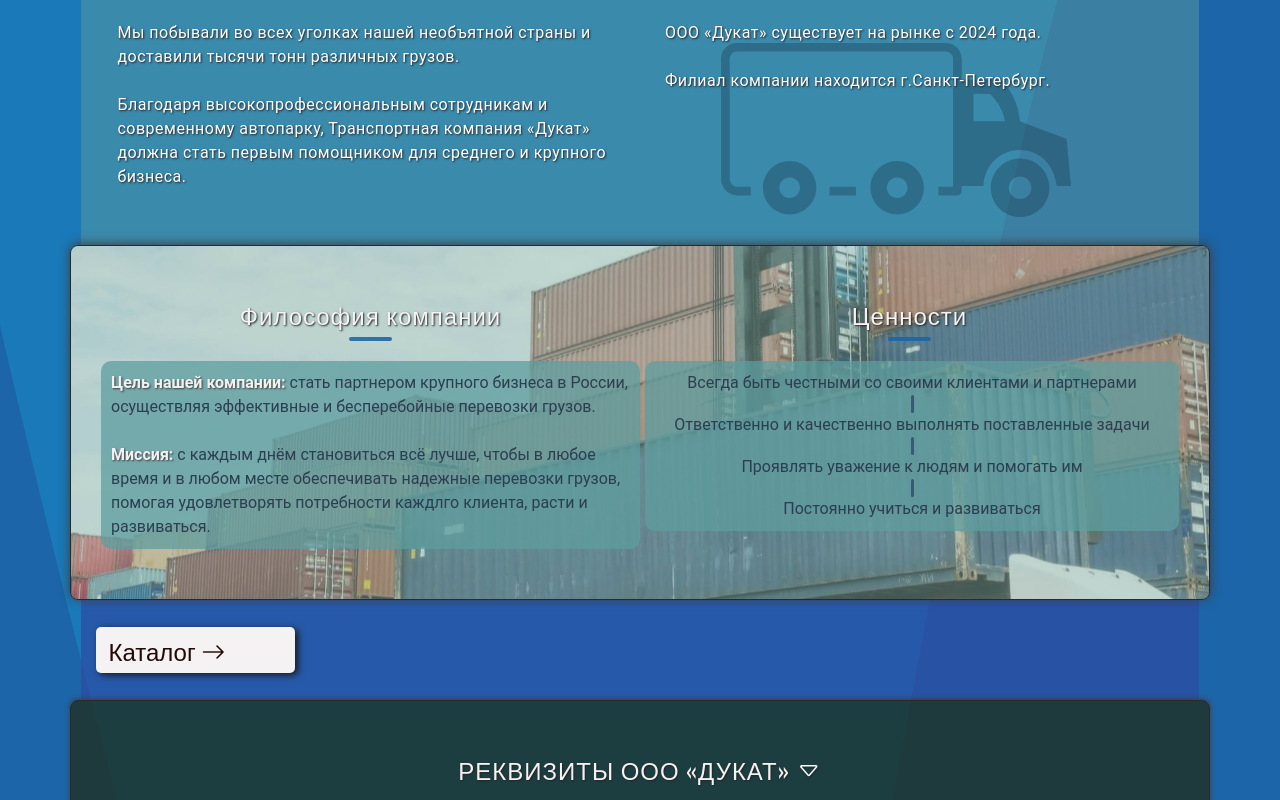
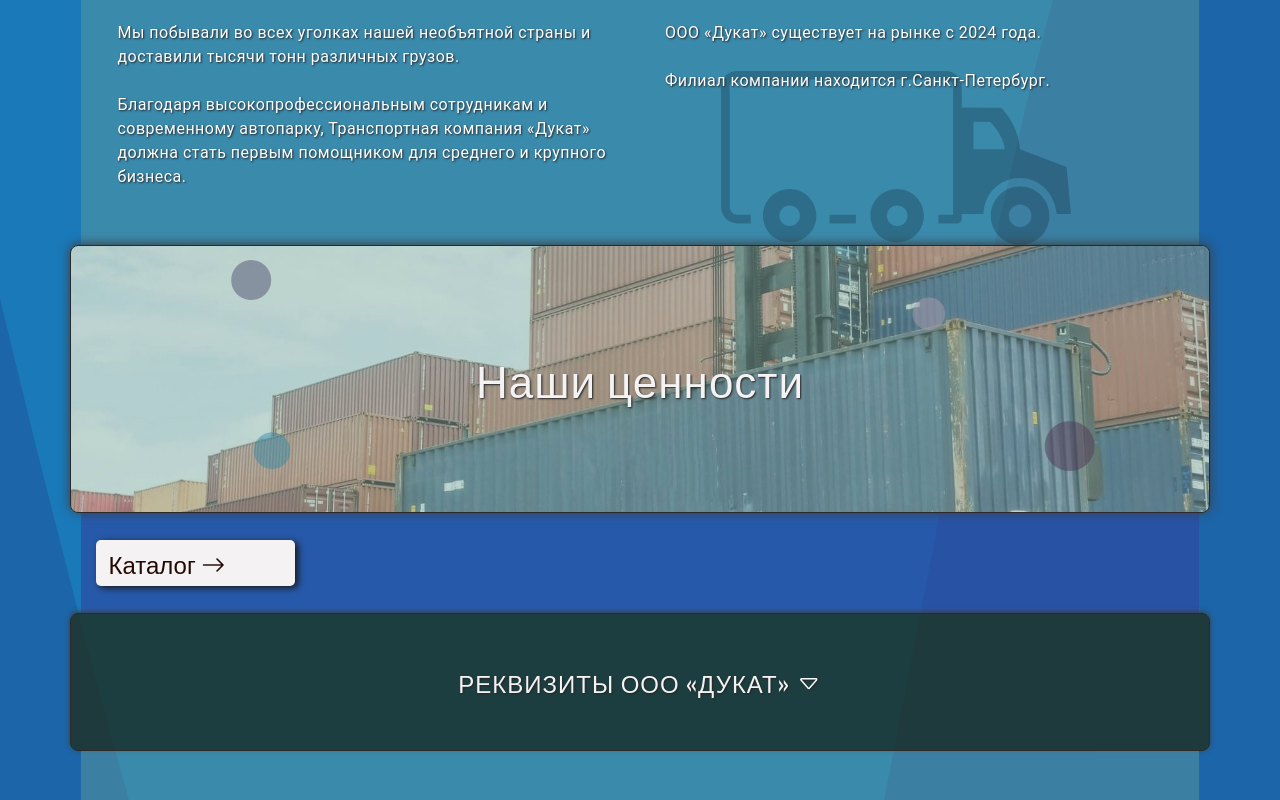
Before and after one commit to crumb789/truck, a Vue app: page / in a window 1280 px wide. Shown: the part 544-1344 px from the top of the page. Built offline with nearby package versions, Linux system fonts and the light colour scheme.

Commit message:
animation phil

```diff
--- a/src/components/AboutCompany.vue
+++ b/src/components/AboutCompany.vue
@@ -106,7 +106,7 @@ export default {
 .truckImg{
     position: absolute;
     width: 350px;
-    top: 162px;
+    top: 190px;
     z-index: -1;
     opacity: 0.2;
     // right: 110px;
--- a/src/components/PhilosophyComp.vue
+++ b/src/components/PhilosophyComp.vue
@@ -3,10 +3,22 @@
         :class="{philosophyMoveLeftTop: whereBackMove == 1, philosophyMoveRightTop: whereBackMove == 2,
             philosophyMoveRightBottom: whereBackMove == 3, philosophyMoveLeftBottom: whereBackMove == 4}">
         <ul class="philosophy-grid">
-                <li @mouseenter="whereBackMove = 1" @mouseleave="whereBackMove = 0"></li>
-                <li @mouseenter="whereBackMove = 2" @mouseleave="whereBackMove = 0"></li>
-                <li @mouseenter="whereBackMove = 3" @mouseleave="whereBackMove = 0"></li>
-                <li @mouseenter="whereBackMove = 4" @mouseleave="whereBackMove = 0"></li>
+                <li @mouseenter="whereBackMove = 1" @mouseleave="whereBackMove = 0">
+                    <i :class="{circleTop: whereBackMove == 1}"
+                    class="bi bi-circle-fill circle circle-one"></i>
+                </li>
+                <li @mouseenter="whereBackMove = 2" @mouseleave="whereBackMove = 0">
+                    <i :class="{circleTop: whereBackMove == 2}"
+                    class="bi bi-circle-fill circle circle-two"></i>
+                </li>
+                <li @mouseenter="whereBackMove = 3" @mouseleave="whereBackMove = 0">
+                    <i :class="{circleBottom: whereBackMove == 3}"
+                    class="bi bi-circle-fill circle circle-three"></i>
+                </li>
+                <li @mouseenter="whereBackMove = 4" @mouseleave="whereBackMove = 0">
+                    <i :class="{circleBottom: whereBackMove == 4}"
+                    class="bi bi-circle-fill circle circle-four"></i>
+                </li>
         </ul>
         <div class="philosophy_one">
             <div class="one_title titles">
@@ -21,11 +33,11 @@
             </div>
         </div>
         <div class="philosophy_two">
-            <div class="two_title titles">
-                Ценности
-                <div class="divider"></div>
+            <div class="two_title titles" :class="{hide: whereBackMove != 0 }">
+                Наши ценности
+                <!-- <div class="divider"></div> -->
             </div>
-            <div class="philosophy_two-content">
+            <!-- <div class="philosophy_two-content">
                 Всегда быть честными со своими клиентами и партнерами
                 <span></span>
                 Ответственно и качественно   выполнять поставленные задачи
@@ -33,6 +45,20 @@
                 Проявлять уважение к людям и помогать им
                 <span></span>
                 Постоянно учиться и развиваться
+            </div> -->
+            <div class="philosophy_two-content">
+                <div class="content-item" :class="{activeItem: whereBackMove == 1}">
+                    Всегда быть честными со своими клиентами и партнерами
+                </div>
+                <div class="content-item" :class="{activeItem: whereBackMove == 2}">
+                    Ответственно и качественно   выполнять поставленные задачи
+                </div>
+                <div class="content-item" :class="{activeItem: whereBackMove == 3}">
+                    Проявлять уважение к людям и помогать им
+                </div>
+                <div class="content-item" :class="{activeItem: whereBackMove == 4}">
+                    Постоянно учиться и развиваться
+                </div>
             </div>
         </div>
     </div>
@@ -57,7 +83,7 @@ export default {
     justify-content: space-around;
     background-color: #9ebc9fc9;
     margin: 0 auto;
-    padding: 50px 30px;
+    padding: 100px 30px;
     box-sizing: border-box;
     position: relative;
     z-index: 99;
@@ -66,12 +92,13 @@ export default {
     box-shadow: 0px -1px 11px #3e3e3e;
     // opacity: 0.8 !important;
     transition: 4s all;
+    overflow: hidden;
     &:hover{
         /* opacity: 1 !important; */
     }
     &_one{
         width: 50%;
-
+        display: none;
         &-content{
             margin-top: 20px;
             text-align: left;
@@ -90,12 +117,21 @@ export default {
         width: 50%;
         &-content{
             text-align: center;
-            margin-top: 20px;
-            background-color: #5f9ea0bd;
-            padding: 10px;
+            // margin-top: 20px;
+            // background-color: #5f9ea0bd;
+            // padding: 10px;
             box-sizing: border-box;
             margin-left: 5px;
             border-radius: 10px;
+                position: absolute;
+                height: 100%;
+                width: 100%;
+                top: 0;
+                left: 0;
+                display: grid;
+                grid-template-columns: repeat(2, 50%);
+                grid-template-rows: repeat(2, 50%);
+                z-index: 50;
             span{
                 display: block;
                 width: 3px;
@@ -114,6 +150,8 @@ export default {
         display: grid;
         grid-template-columns: repeat(2, 50%);
         grid-template-rows: repeat(2, 50%);
+        z-index: 55;
+        cursor: pointer;
     }
     &::before{
         content: "";
@@ -195,6 +233,8 @@ export default {
 .two{
     &_title{
         cursor: pointer;
+        font-size: 44px;
+        transition: 0.3s all;
         &:hover{
             .divider{
                 width: 58%;
@@ -202,4 +242,193 @@ export default {
         }
     }
 }
+.content{
+    &-item{
+        opacity: 0;
+        color: #fff;
+        text-shadow: 1px 1px 2px #242424;
+        &:nth-child(1){
+            background-color: #525174d5;
+        }
+        &:nth-child(2){
+            background-color: #a69cacda;
+        }
+        &:nth-child(3){
+            background-color: #348aa7d2;
+        }
+        &:nth-child(4){
+            background-color: #513b56d0;
+        }
+    }
+}
+.activeItem{
+    opacity: 1;
+    position: absolute;
+    left: 50%;
+    top: 50%;
+    transform: translate(-50%, -50%);
+    transition: 0.2s all;
+    background-color: #000;
+    border: 1px solid #696969;
+    padding: 15px;
+    font-size: 24px;
+    border-radius: 5px;
+    z-index: 100;
+}
+.hide{
+    opacity: 0;
+}
+
+.circle{
+    position: absolute;
+    z-index: 50;
+    transition: 0.5s all;
+    &-one{
+        font-size: 40px;
+        left: 14%;
+
+        color: #52517480;
+        animation: lt 3s infinite ease-in;
+    }
+    &-two{
+        font-size: 35px;
+        color: #a69cac85;
+        animation: rt 4s infinite ease-in;
+        right: 25%;
+    }
+    &-three{
+        font-size: 33px;
+        color: #348aa777;
+        animation: lb 4s infinite ease-in;
+        bottom: 15%;
+        left: 15%;
+    }
+    &-four{
+        font-size: 45px;
+        color: #513b5681;
+        animation: rb 6s infinite ease-in;
+        right: 10%;
+        bottom: 10%;
+    }
+}
+
+@keyframes lt {
+    0%{
+        left: 14%;
+        top: 2%;
+        font-size: 40px;
+    }
+    25%{
+        left: 15%;
+        top: 20%;
+        font-size: 37px;
+    }
+    50%{
+        left: 16%;
+        top: 10%;
+       font-size: 38px;
+
+    }
+    100%{
+        left: 14%;
+        top: 2%;
+        font-size: 40px;
+    }
+
+}
+@keyframes rt {
+    0%{
+        right: 25%;
+        top: 3%;
+        font-size: 35px;
+    }
+    25%{
+        right: 26%;
+        top: 18%;
+        font-size: 27px;
+    }
+    50%{
+        right: 23%;
+        top: 17%;
+        font-size: 33px;
+
+    }
+    100%{
+        right: 25%;
+        top: 3%;
+        font-size: 35px;
+    }
+}
+
+@keyframes rb {
+    0%{
+        right: 10%;
+        bottom: 10%;
+        font-size: 50px;
+    }
+    25%{
+        right: 15%;
+        bottom: 11%;
+        font-size: 52px;
+    }
+    50%{
+        right: 12%;
+        bottom: 9%;
+        font-size: 44px;
+
+    }
+    100%{
+        right: 10%;
+        bottom: 10%;
+        font-size: 50px;
+    }
+}
+
+@keyframes lb {
+    0%{
+        bottom: 15%;
+        left: 15%;
+        font-size: 33px;
+    }
+    25%{
+        left: 17%;
+        bottom: 11%;
+        font-size: 46px;
+    }
+    50%{
+        left: 16%;
+        bottom: 12%;
+        font-size: 36px;
+
+    }
+    100%{
+        left: 15%;
+        bottom: 15%;
+        font-size: 33px;
+    }
+}
+.circleBottom{
+        animation: auto;
+        // left: 50%;
+        top: 45%;
+        font-size: 225px;
+        // transform: translate(-50%, -50%);
+        &.bi-circle-fill{
+            &::before{
+                transition: 0.5s all;
+            }
+        }
+}
+.circleTop{
+        animation: auto;
+        // left: 50%;
+        bottom: 45% !important;
+        font-size: 225px;
+        // transform: translate(-50%, -50%);
+        &.bi-circle-fill{
+            &::before{
+                transition: 0.5s all;
+            }
+        }
+}
 </style>
--- a/src/components/UI/TopMenu.vue
+++ b/src/components/UI/TopMenu.vue
@@ -107,6 +107,8 @@ nav{
 .activeBack{
     background-color: #5f9ea0;
     border: 1px solid #3e7375;
+    border-radius: 0 0 4px 4px;
+    width: 100%;
 }
 .menuHome{
 
```
Also changed, not shown: 7 other files (tests, documents, lock files or other folders).
